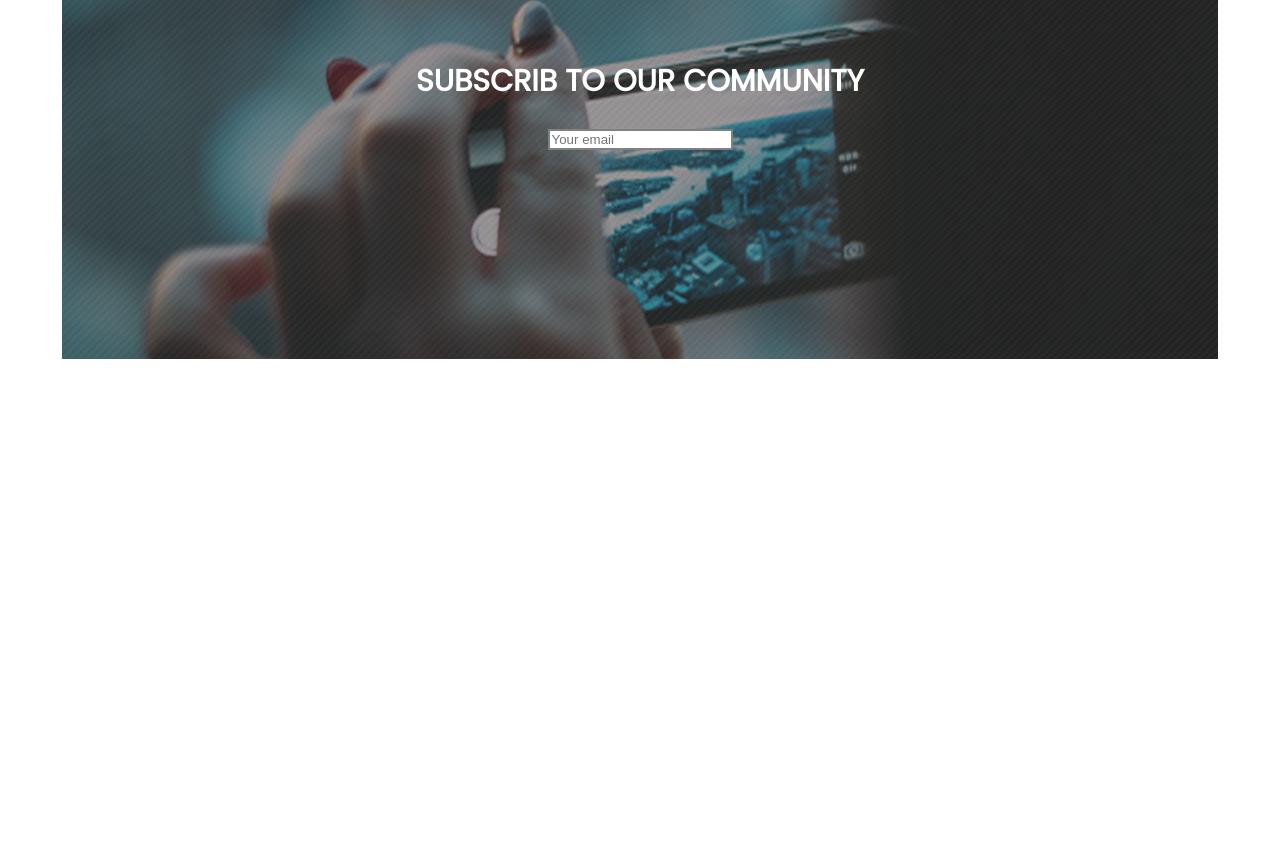
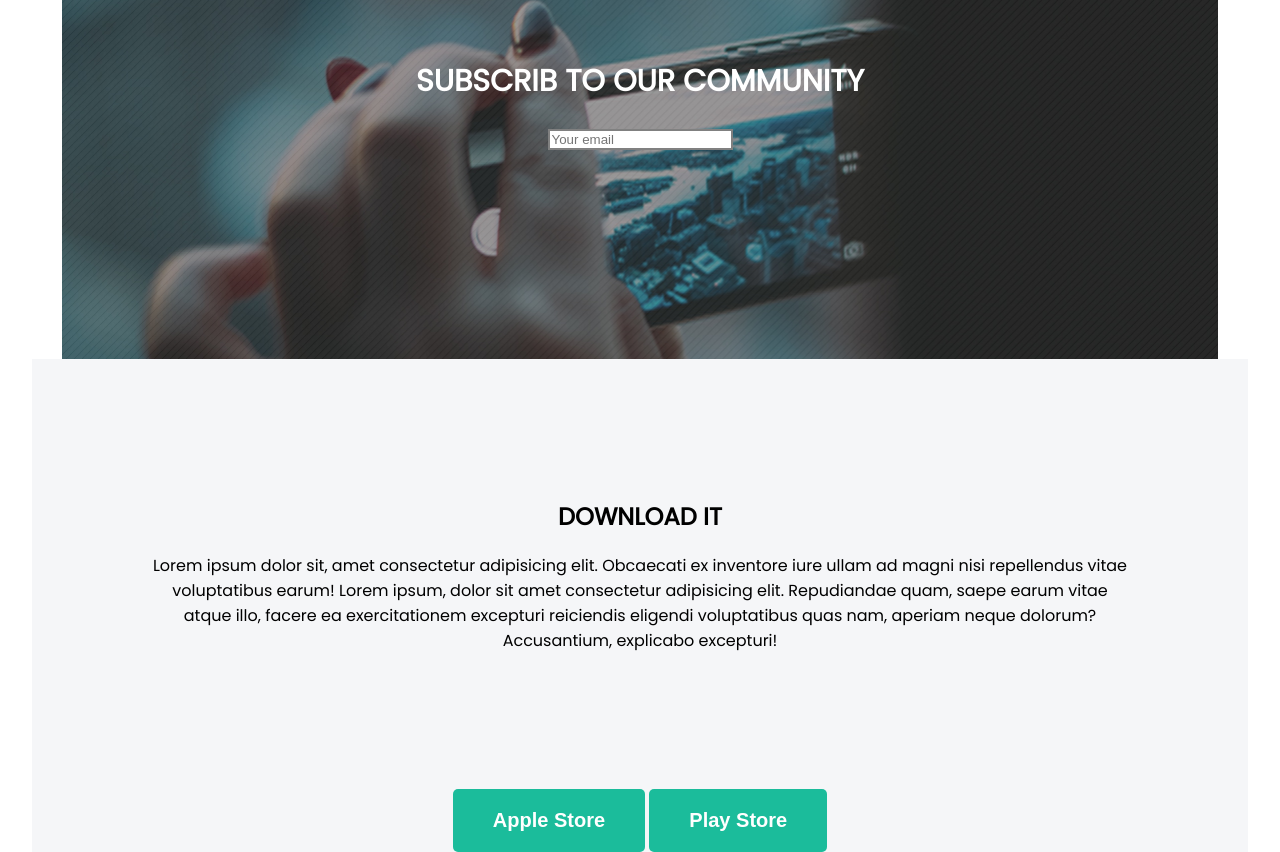
Before and after one commit to sa-sabuj/phototime, a plain HTML site: page index.html in a window 1280 px wide. Shown: the part 2577-3429 px from the top of the page. Before the commit the page ends 2956 px from the top, so only its background shows below. Drawn offline with Linux system fonts and the light colour scheme.

Commit message:
download added

```diff
--- a/index.html
+++ b/index.html
@@ -103,7 +103,17 @@
 
         </section>
         <section class="download-area">
-
+            <div class="download-text">
+                <h2>Download it</h2>
+                <p>Lorem ipsum dolor sit, amet consectetur adipisicing elit. Obcaecati ex inventore iure ullam ad magni
+                    nisi repellendus vitae voluptatibus earum! Lorem ipsum, dolor sit amet consectetur adipisicing elit.
+                    Repudiandae quam, saepe earum vitae atque illo, facere ea exercitationem excepturi reiciendis
+                    eligendi voluptatibus quas nam, aperiam neque dolorum? Accusantium, explicabo excepturi!</p>
+            </div>
+            <div class="download-btn">
+                <button class="btn">Apple Store</button>
+                <button class="btn">Play Store</button>
+            </div>
         </section>
     </div>
 </body>
--- a/style.css
+++ b/style.css
@@ -144,9 +144,7 @@ body{
     margin: 0 auto;
     display: block;
 }
-.subscrib-area{
-    margin-bottom: 20px;
-}
+
 .subscrib-bg{
     background-image: url(./images/subscrib-bg.jpg);
     width: 95%;
@@ -167,3 +165,40 @@ body{
     margin: 0 auto;
     float: none;
 }
+.download-area{
+    background-color: #F5F6F8;
+}
+.download-text{
+    padding: 120px;
+}
+.download-text h2{
+    text-align: center;
+    text-transform: uppercase;
+}
+.download-text p{
+    text-align: center;
+}
+.download-btn{
+    text-align: center;
+}
+.download-btn .btn{
+    background-color: #1BBC9B;
+    padding: 20px 40px;
+    border: none;
+    border-radius: 5px;
+    color: white;
+    font-size: 20px;
+    font-weight: 700;
+    text-align: center;
+
+}
+.download-btn .btn{
+    background-color: #1BBC9B;
+    padding: 20px 40px;
+    border: none;
+    border-radius: 5px;
+    color: white;
+    font-size: 20px;
+    text-align: center;
+    font-weight: 700;
+}
```
